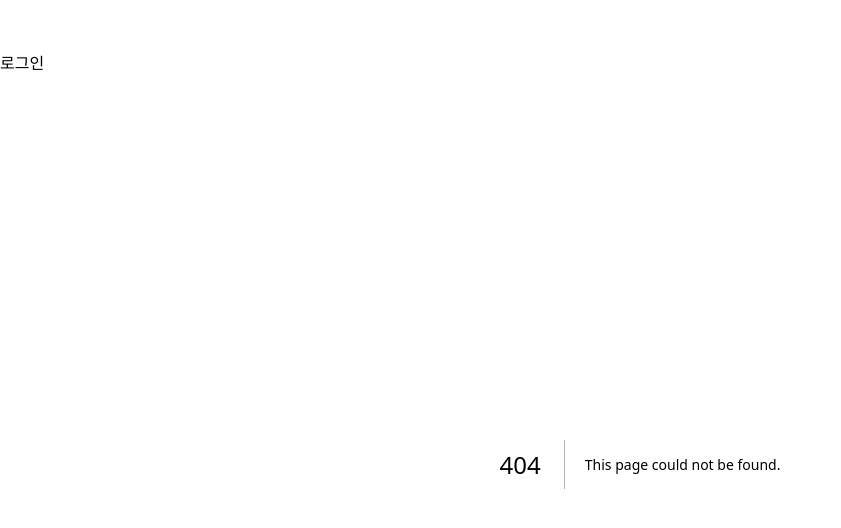
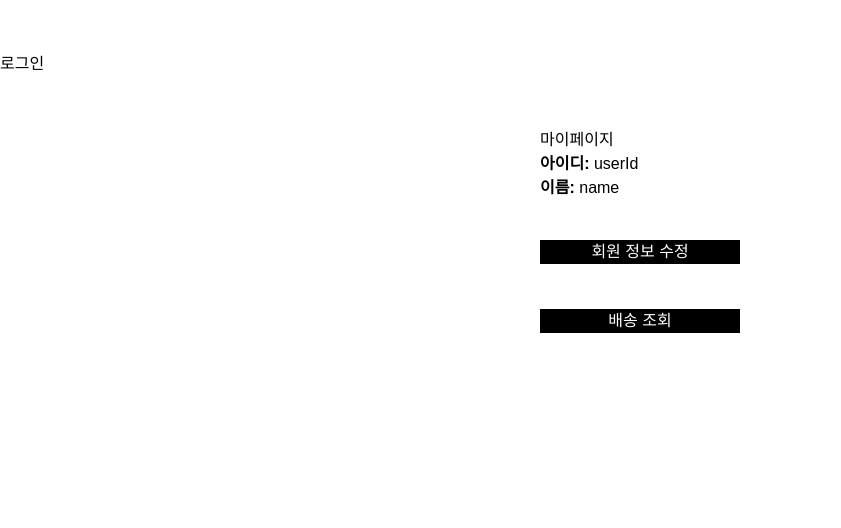
Before and after one commit to LJIEUN/evenly-front, a Next.js app: page /mypage in a window 1280 px wide. Before the commit this address had no page. Shown: the top 528 px of the page, without its empty margins (0-841 px from the left). Built offline with nearby package versions, Linux system fonts and the light colour scheme.

Commit message:
마이페이지 UI 폴더 및 파일 생성, 디자인 틀 추가

```diff
--- /dev/null
+++ b/src/app/mypage/page.tsx
@@ -0,0 +1,20 @@
+"use client";
+import { useEffect, useState } from "react";
+
+export default function MyPage() {
+    const [user, setUser] = useState<{ userId: string; name: string } | null>(null);
+
+    return (
+        <div className="max-w-md mx-auto mt-10 p-6 bg-white shadow-lg rounded-lg">
+          <h2 className="text-2xl font-bold mb-4">마이페이지</h2>
+          <div>
+            <p><strong>아이디:</strong> {user?.userId || "userId"}</p>
+            <p><strong>이름:</strong> {user?.name || "name"}</p>
+            <div className="mt-4 flex flex-col gap-3">
+              <button className="mt-[40px] mb-[5px] bg-[#000000] text-[#fff] font-bold px-4 py-2 rounded w-[200px]" onClick={() => setView("edit")}>회원 정보 수정</button>
+              <button className="mt-[40px] mb-[5px] bg-[#000000] text-[#fff] font-bold px-4 py-2 rounded w-full" onClick={() => alert("배송 조회 기능은 추후 추가 예정입니다!")}>배송 조회</button>
+            </div>
+          </div>
+        </div>
+      );
+}
```
